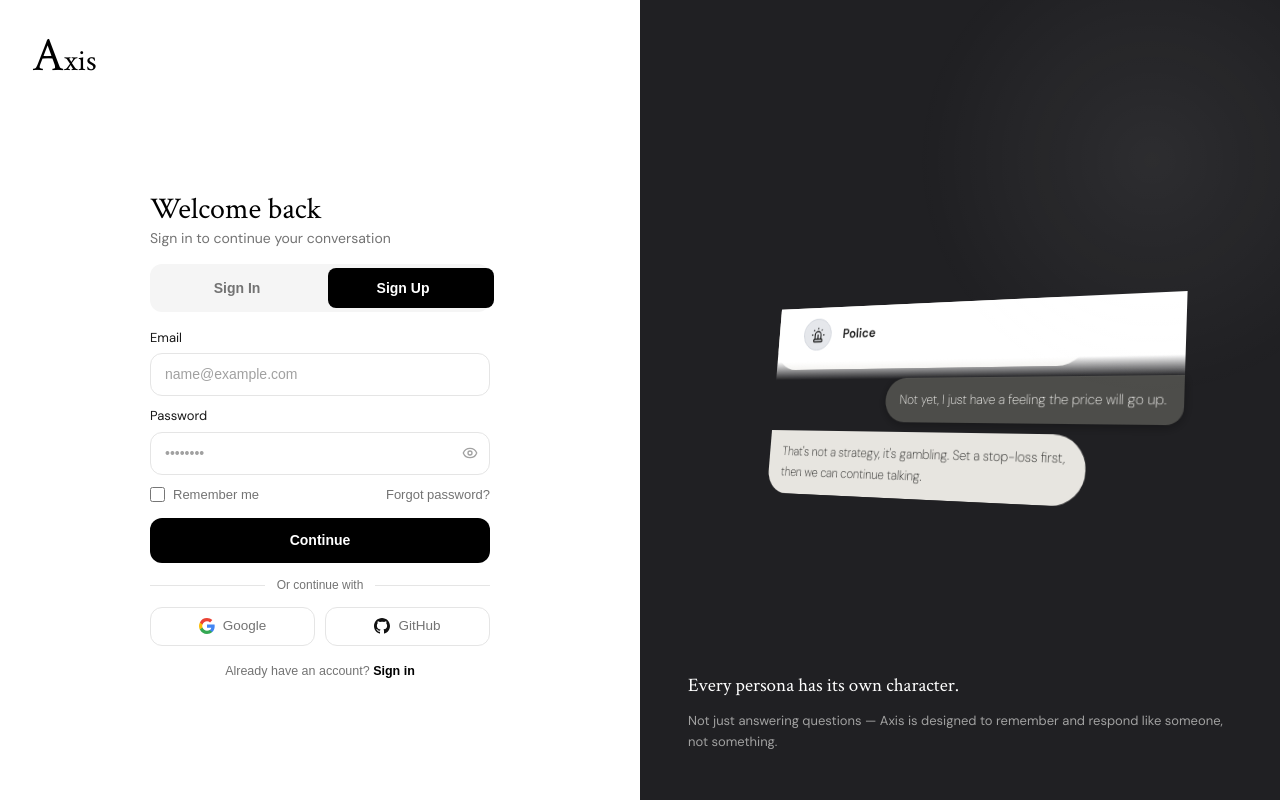
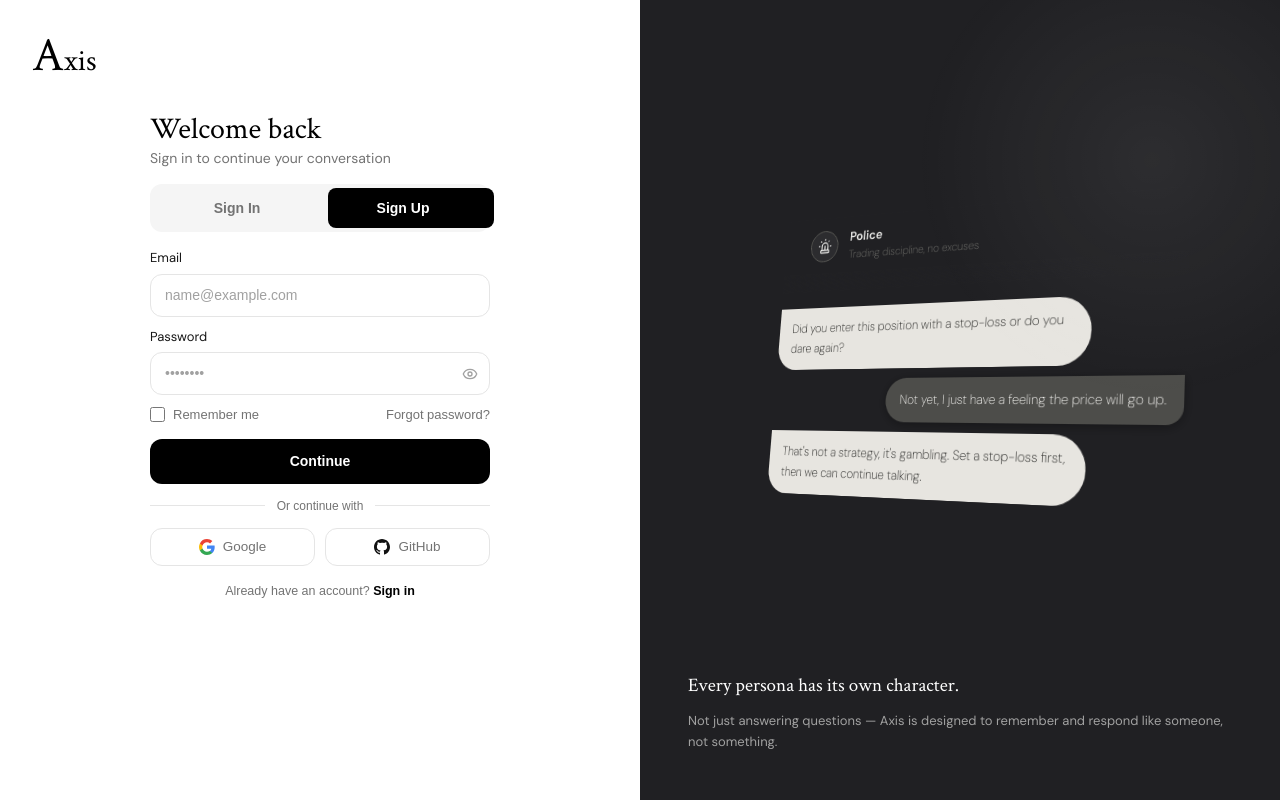
Before and after one commit to gilangaryaleksana/axis, a Next.js app: page /login in a window 1280 px wide. Both pictures are taken after a click on the button "Sign Up". Built offline with nearby package versions, Linux system fonts and the light colour scheme.

Commit message:
feat(login): add password validation rules and feedback for signup mode

```diff
--- a/app/login/page.tsx
+++ b/app/login/page.tsx
@@ -1,7 +1,7 @@
 "use client";
 
 import { useState, useEffect } from "react";
-import { Eye, EyeOff } from "lucide-react";
+import { Eye, EyeOff, CheckCircle2 } from "lucide-react";
 import { useRouter } from "next/navigation";
 import { dmSans, crimsonText } from "../../lib/font";
 import { Persona, PERSONAS } from "../../components/persona/personas";
@@ -19,6 +19,15 @@ export default function LoginPage() {
   const [remember, setRemember] = useState(false);
   const [error, setError] = useState<string | null>(null);
   const [isSubmitting, setIsSubmitting] = useState(false);
+  const passwordChecks = {
+    lowercase: /[a-z]/.test(password),
+    uppercase: /[A-Z]/.test(password),
+    number: /[0-9]/.test(password),
+    special: /[^A-Za-z0-9]/.test(password),
+    minLength: password.length >= 8,
+  };
+  const [passwordFocused, setPasswordFocused] = useState(false);
+  const isPasswordValid = Object.values(passwordChecks).every(Boolean);
 
   useEffect(() => {
     if (getToken()) {
@@ -29,6 +38,12 @@ export default function LoginPage() {
   const handleSubmit = async (e: React.FormEvent) => {
     e.preventDefault();
     setError(null);
+
+    if (mode === "signup" && !isPasswordValid) {
+      setError("Password does not meet the requirements.");
+      return;
+    }
+
     setIsSubmitting(true);
 
     const endpoint = mode === "signin" ? "login" : "register";
@@ -74,14 +89,14 @@ const handleSubmit = async (e: React.FormEvent) => {
         {/* LEFT: form */}
         <div className="p-6 md:p-8 flex flex-col overflow-y-auto">
           <div
-            className={`text-2xl mb-6 leading-snug ${crimsonText.className}`}
+            className={`absolute text-2xl mb-6 leading-snug ${crimsonText.className}`}
           >
             <h1 className="text-5xl text-black">
               A<span className="text-3xl">xis</span>
             </h1>
           </div>
 
-          <div className="max-w-[340px] w-full mx-auto flex-1 flex flex-col justify-center">
+          <div className="max-w-[340px] w-full mx-auto flex flex-col pt-20">
             <h1
               className={`text-3xl font-extralight text-black ${crimsonText.className}`}
             >
@@ -156,6 +171,8 @@ const handleSubmit = async (e: React.FormEvent) => {
                     type={showPassword ? "text" : "password"}
                     value={password}
                     onChange={(e) => setPassword(e.target.value)}
+                    onFocus={() => setPasswordFocused(true)}
+                    onBlur={() => setPasswordFocused(false)}
                     placeholder="••••••••"
                     required
                     className="w-full px-3.5 py-2.5 pr-10 border border-neutral-200 rounded-xl text-[14px] text-neutral-900 outline-none focus:border-black transition-colors placeholder:text-neutral-400"
@@ -169,6 +186,41 @@ const handleSubmit = async (e: React.FormEvent) => {
                     {showPassword ? <EyeOff size={16} /> : <Eye size={16} />}
                   </button>
                 </div>
+
+                {mode === "signup" && (
+                  <div
+                    className={`grid transition-[grid-template-rows] duration-300 ease-out ${
+                      passwordFocused || password.length > 0
+                        ? "grid-rows-[1fr]"
+                        : "grid-rows-[0fr]"
+                    }`}
+                  >
+                    <div className="overflow-hidden">
+                      <div className="grid grid-cols-2 gap-x-4 gap-y-1 mt-2">
+                        <PasswordRule
+                          met={passwordChecks.lowercase}
+                          label="one lowercase character"
+                        />
+                        <PasswordRule
+                          met={passwordChecks.special}
+                          label="one special character"
+                        />
+                        <PasswordRule
+                          met={passwordChecks.uppercase}
+                          label="one uppercase character"
+                        />
+                        <PasswordRule
+                          met={passwordChecks.minLength}
+                          label="8 character minimum"
+                        />
+                        <PasswordRule
+                          met={passwordChecks.number}
+                          label="one number"
+                        />
+                      </div>
+                    </div>
+                  </div>
+                )}
               </div>
 
               <div className="flex items-center justify-between text-[13px]">
@@ -274,7 +326,7 @@ const handleSubmit = async (e: React.FormEvent) => {
           </div>
         </div>
         {/* RIGHT: chat preview visual */}
-        <div className="hidden md:flex relative bg-[#202023] items-center justify-center p-12 overflow-hidden">
+        <div className="hidden md:flex relative bg-[#202023] items-center justify-center p-12 overflow-hidden dark">
           <div
             className="absolute w-[480px] h-[480px] rounded-full -top-20 -right-28 z-10"
             style={{
@@ -282,7 +334,6 @@ const handleSubmit = async (e: React.FormEvent) => {
                 "radial-gradient(circle, rgba(255,255,255,0.06), transparent 70%)",
             }}
           />
-
           <div
             className="relative w-full max-w-md flex flex-col gap-2.5 font-extralight"
             style={{
@@ -291,8 +342,9 @@ const handleSubmit = async (e: React.FormEvent) => {
             }}
           >
             <ChatHeader
+              className="-translate-y-25"
               persona={persona}
-              sub="Trading discipline, no excuses"
+              title="Trading discipline, no excuses"
             />
             <div
               className={`px-4 py-3 max-w-[80%] self-start leading-relaxed text-[13.5px] rounded-r-[35px] rounded-bl-[25px] bg-[#e7e5e0] text-[#2a2a28] font-extralight ${dmSans.className}`}
@@ -311,7 +363,6 @@ const handleSubmit = async (e: React.FormEvent) => {
               we can continue talking.
             </div>
           </div>
-
           <div
             className={`absolute bottom-12 left-12 right-12 text-neutral-400 text-[13px] leading-relaxed ${dmSans.className}`}
           >
@@ -328,3 +379,17 @@ const handleSubmit = async (e: React.FormEvent) => {
     </div>
   );
 }
+
+function PasswordRule({ met, label }: { met: boolean; label: string }) {
+  return (
+    <div className="flex items-center gap-1.5 text-[12.5px]">
+      <CheckCircle2
+        size={14}
+        className={met ? "text-green-600" : "text-neutral-300"}
+      />
+      <span className={met ? "text-green-700" : "text-neutral-400"}>
+        {label}
+      </span>
+    </div>
+  );
+}
--- a/components/chat/ChatHeader.tsx
+++ b/components/chat/ChatHeader.tsx
@@ -4,14 +4,17 @@ import { dmSans } from "@/lib/font";
 export default function ChatHeader({
   persona,
   title,
+  className = ""
 }: {
   persona: Persona;
   title: string;
+  className?: string;
 }) {
   const Icon = persona.icon;
   return (
-    <div className="absolute top-0 left-0 right-0 z-10">
+    <div className={`absolute top-0 left-0 right-0 z-10 ${className}`}>
       <div className="flex items-center gap-3.5 px-8 py-3 bg-white dark:bg-[#202023] backdrop-blur-md">
+        {" "}
         <div className="w-[35px] h-[35px] rounded-full border-[1.5px] bg-gray-200 dark:bg-[#2c2c2f] border-gray-300 dark:border-[#5a5a56] flex items-center justify-center">
           <Icon
             size={18}
```
Lines whose indentation alone changed are shown as unchanged.
